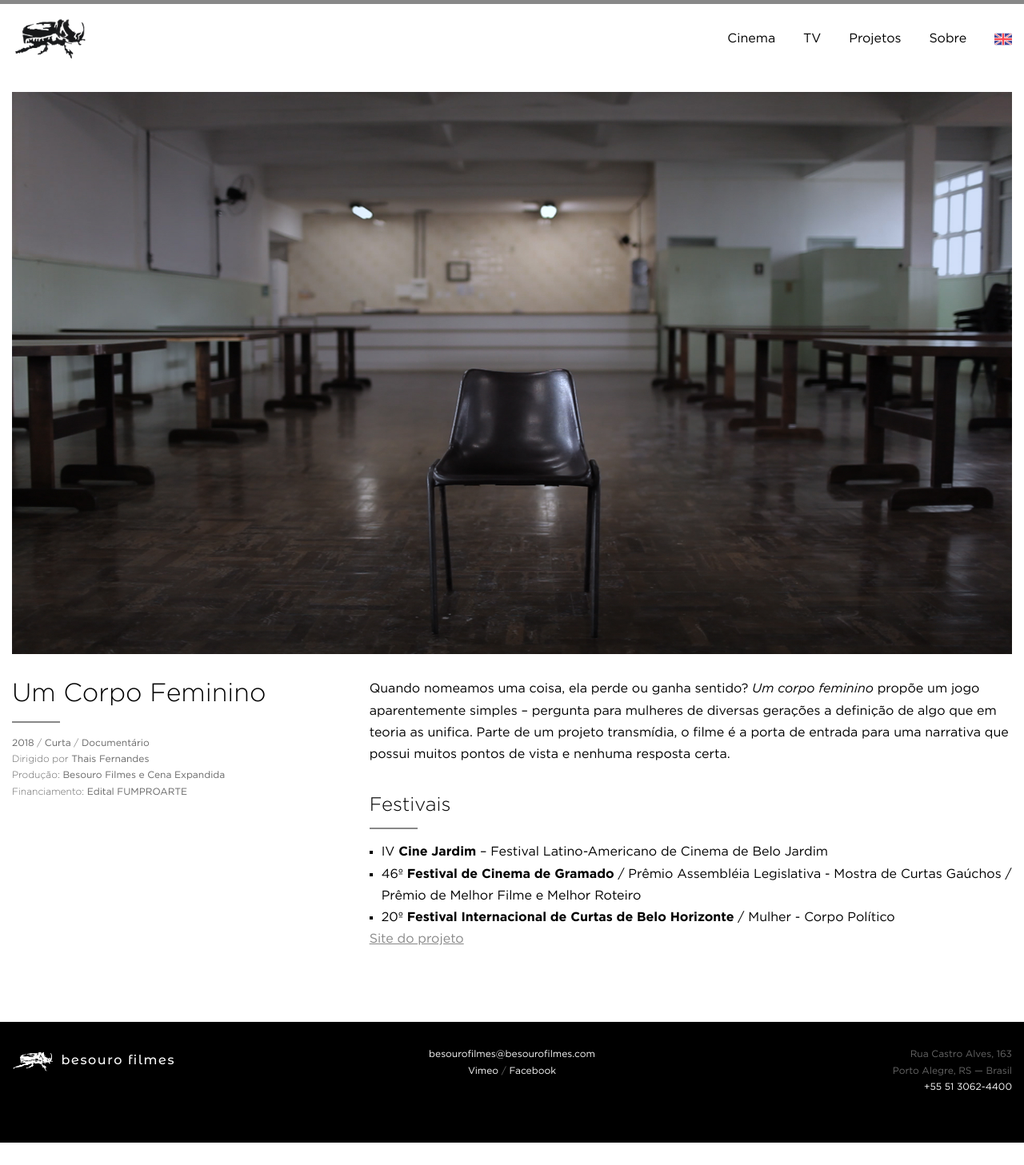
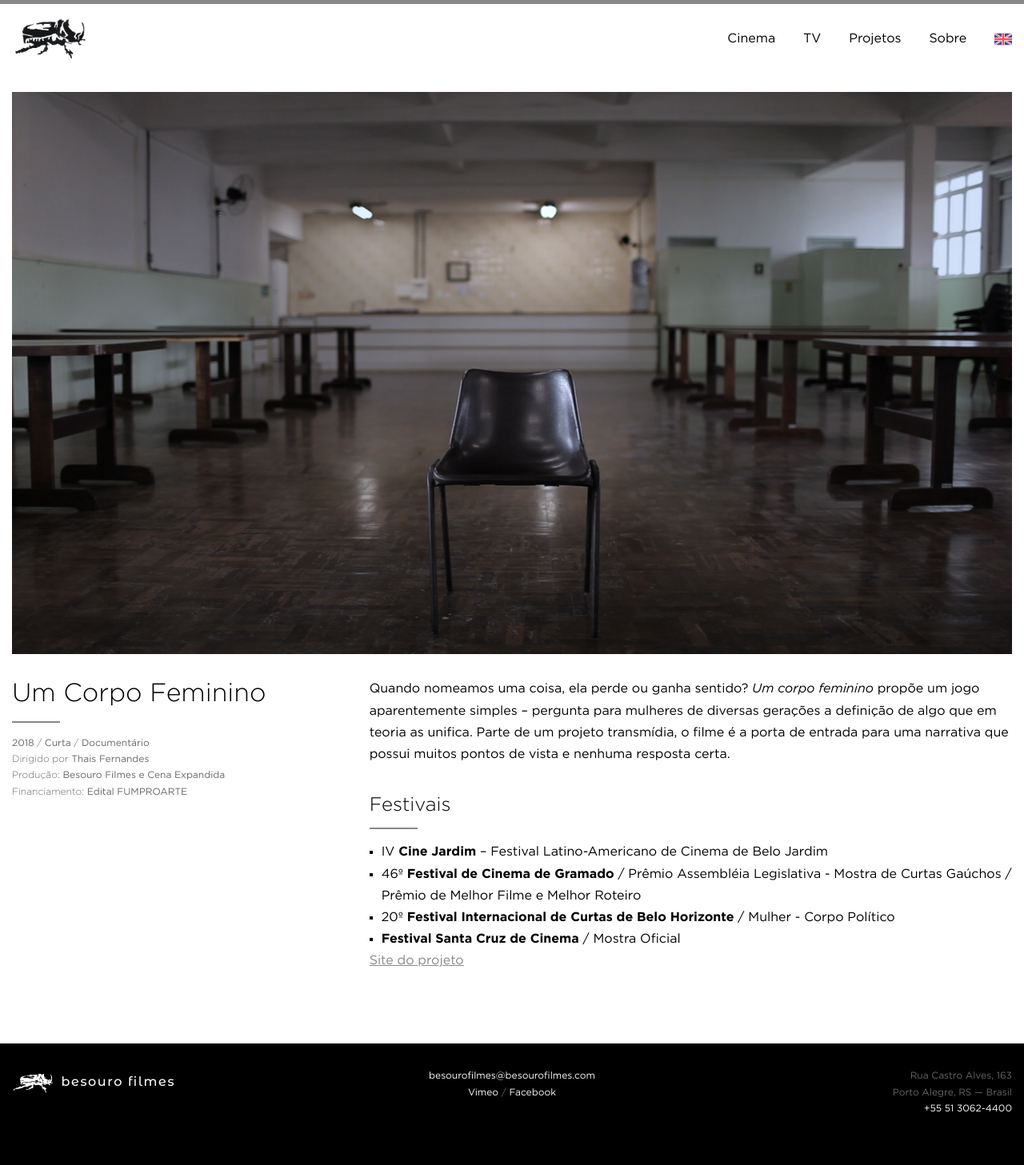
Before and after one commit to arthrfrts/besouro, a Jekyll site: the page built from _projects/um-corpo-feminino.md, in a window 1280 px wide. Shown: the whole page at 80% size. Built offline with Jekyll 4.4.1, drawn with Linux system fonts in a browser that asks for light colours; before the commit the page ends 1429 px from its top, so only the background shows below that.

Commit message:
Updated Um Corpo Feminino

```diff
--- a/_projects/um-corpo-feminino.md
+++ b/_projects/um-corpo-feminino.md
@@ -23,6 +23,7 @@ Quando nomeamos uma coisa, ela perde ou ganha sentido? _Um corpo feminino_ prop
 * IV **Cine Jardim** – Festival Latino-Americano de Cinema de Belo Jardim
 * 46º **Festival de Cinema de Gramado** / Prêmio Assembléia Legislativa - Mostra de Curtas Gaúchos / Prêmio de Melhor Filme e Melhor Roteiro
 * 20º **Festival Internacional de Curtas de Belo Horizonte** / Mulher - Corpo Político
+* **Festival Santa Cruz de Cinema** / Mostra Oficial
 
 
 [Site do projeto](http://www.afemalebodyproject.com/index-port.php#top)
```
